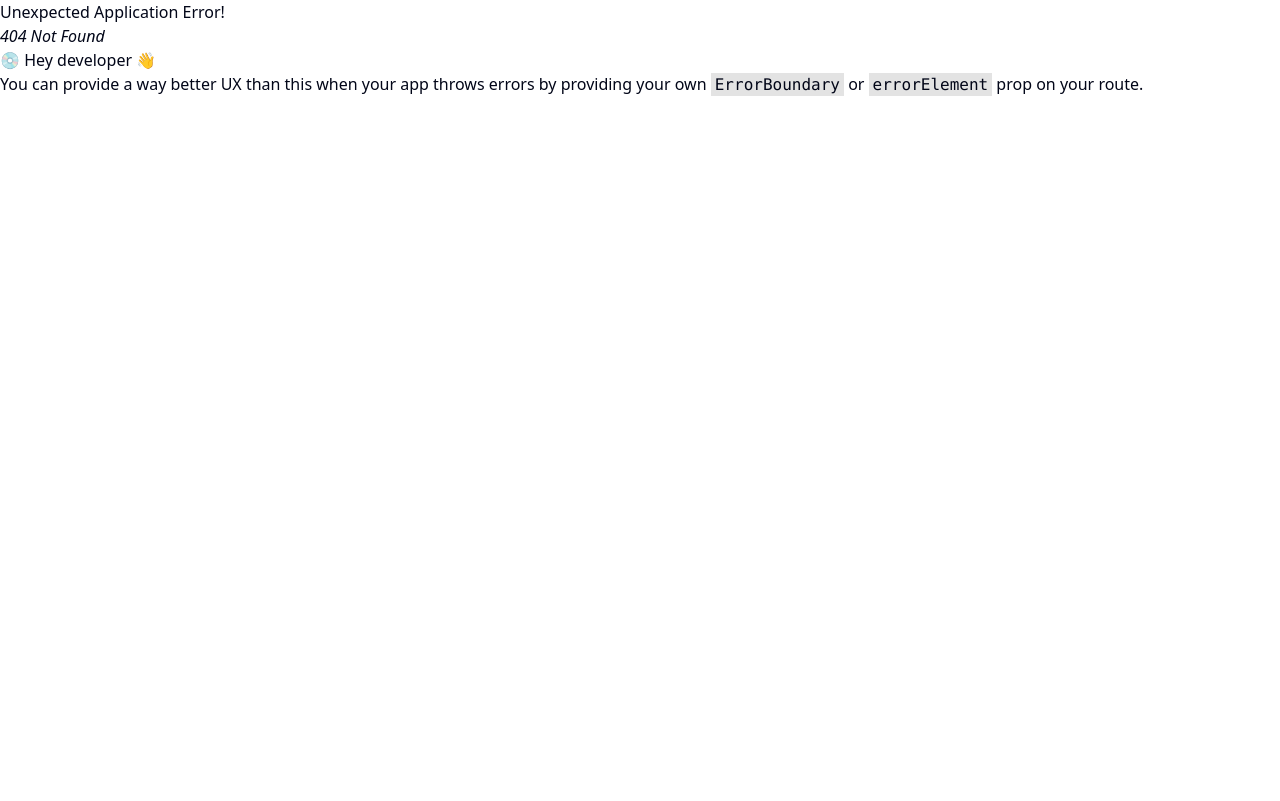
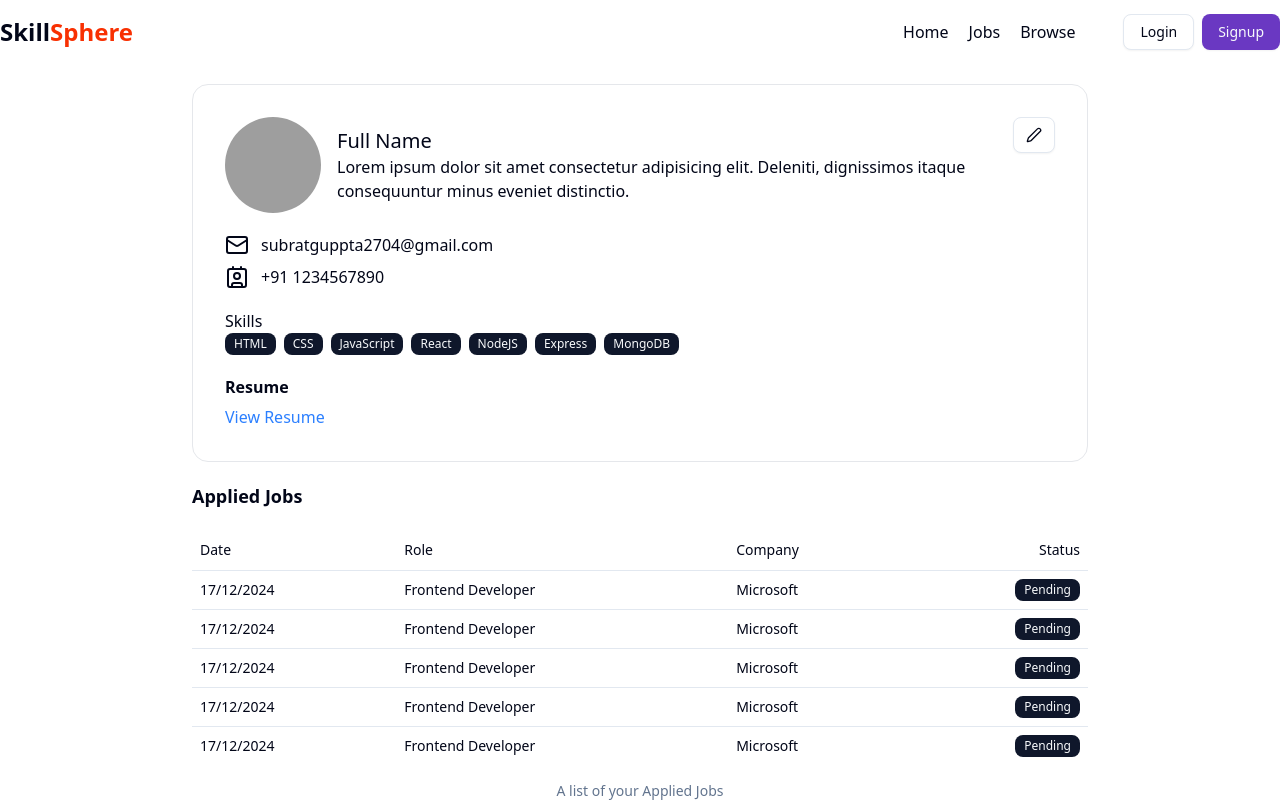
Before and after one commit to subratgupta2704/Skill-Sphere, a React (Vite) app in the folder frontend/: page /profile in a window 1280 px wide. Before the commit this address had no page. Built offline with nearby package versions, Linux system fonts and the light colour scheme; grey boxes are pictures that could not be loaded.

Commit message:
Profile Page Created

```diff
--- a/frontend/src/App.jsx
+++ b/frontend/src/App.jsx
@@ -4,6 +4,7 @@ import Login from "./screens/Login";
 import Home from "./screens/Home";
 import Jobs from "./screens/Jobs";
 import Browse from "./screens/Browse";
+import Profile from "./screens/Profile";
 
 const appRouter = createBrowserRouter([
   {
@@ -26,6 +27,10 @@ const appRouter = createBrowserRouter([
     path: "/browse",
     element: <Browse />,
   },
+  {
+    path: "/profile",
+    element: <Profile />,
+  },
 ]);
 
 function App() {
--- /dev/null
+++ b/frontend/src/components/AppliedJobsTable.jsx
@@ -0,0 +1,43 @@
+import React from "react";
+import {
+  Table,
+  TableBody,
+  TableCaption,
+  TableCell,
+  TableHead,
+  TableHeader,
+  TableRow,
+} from "./ui/table";
+import { Badge } from "./ui/badge";
+
+const AppliedJobsTable = () => {
+  return (
+    <div>
+      <Table>
+        <TableCaption>A list of your Applied Jobs</TableCaption>
+        <TableHeader>
+          <TableRow>
+            <TableHead>Date</TableHead>
+            <TableHead>Role</TableHead>
+            <TableHead>Company</TableHead>
+            <TableHead className="text-right">Status</TableHead>
+          </TableRow>
+        </TableHeader>
+        <TableBody>
+          {[1, 2, 3, 4, 5].map((item, index) => (
+            <TableRow key={index}>
+              <TableCell>17/12/2024</TableCell>
+              <TableCell>Frontend Developer</TableCell>
+              <TableCell>Microsoft</TableCell>
+              <TableCell className="text-right">
+                <Badge>Pending</Badge>
+              </TableCell>
+            </TableRow>
+          ))}
+        </TableBody>
+      </Table>
+    </div>
+  );
+};
+
+export default AppliedJobsTable;
--- a/frontend/src/components/CategoryCarousel.jsx
+++ b/frontend/src/components/CategoryCarousel.jsx
@@ -27,7 +27,7 @@ const CategoryCarousel = () => {
       <Carousel className="w-full max-w-xl mx-auto my-20 ">
         <CarouselContent>
           {category.map((cat, index) => (
-            <CarouselItem className="md:basis-1/2 lg-basis-1/3">
+            <CarouselItem className="md:basis-1/2 lg-basis-1/3" key={index}>
               <Button variant="outline" className="rounded-full">
                 {cat}
               </Button>
--- a/frontend/src/components/LatestJobs.jsx
+++ b/frontend/src/components/LatestJobs.jsx
@@ -11,7 +11,7 @@ const LatestJobs = () => {
       </h1>
       <div className="grid grid-cols-3 gap-4 my-5">
         {randomJobs.slice(0, 6).map((item, index) => (
-          <LatestJobCards />
+          <LatestJobCards key={index}/>
         ))}
       </div>
     </div>
--- a/frontend/src/components/Navbar.jsx
+++ b/frontend/src/components/Navbar.jsx
@@ -8,9 +8,10 @@ import {
 import { Button } from "@/components/ui/button";
 import { Avatar, AvatarImage } from "@/components/ui/avatar";
 import { User2, LogOut } from "lucide-react";
+import { useSelector } from "react-redux";
 
 const Navbar = () => {
-  const user = false; // Replace with actual user authentication logic
+  const { user } = useSelector((store) => store.auth);
   return (
     <div className="bg-white">
       <div className="flex items-center justify-between mx-auto max-w-7xl h-16">
@@ -71,7 +72,9 @@ const Navbar = () => {
                   <div classsName="flex flex-col my-2 text-gray-600">
                     <div className="flex w-fit items-center gap-2 cursor-pointer">
                       <User2 />
-                      <Button variant="link">View profile</Button>
+                      <Button variant="link">
+                        <Link to="/profile">View profile</Link>
+                      </Button>
                     </div>
                     <div className="flex w-fit items-center gap-2 cursor-pointer">
                       <LogOut />
--- /dev/null
+++ b/frontend/src/components/ui/table.jsx
@@ -0,0 +1,121 @@
+import * as React from "react"
+
+import { cn } from "@/lib/utils"
+
+function Table({
+  className,
+  ...props
+}) {
+  return (
+    <div data-slot="table-container" className="relative w-full overflow-x-auto">
+      <table
+        data-slot="table"
+        className={cn("w-full caption-bottom text-sm", className)}
+        {...props} />
+    </div>
+  );
+}
+
+function TableHeader({
+  className,
+  ...props
+}) {
+  return (
+    <thead
+      data-slot="table-header"
+      className={cn("[&_tr]:border-b", className)}
+      {...props} />
+  );
+}
+
+function TableBody({
+  className,
+  ...props
+}) {
+  return (
+    <tbody
+      data-slot="table-body"
+      className={cn("[&_tr:last-child]:border-0", className)}
+      {...props} />
+  );
+}
+
+function TableFooter({
+  className,
+  ...props
+}) {
+  return (
+    <tfoot
+      data-slot="table-footer"
+      className={cn("bg-muted/50 border-t font-medium [&>tr]:last:border-b-0", className)}
+      {...props} />
+  );
+}
+
+function TableRow({
+  className,
+  ...props
+}) {
+  return (
+    <tr
+      data-slot="table-row"
+      className={cn(
+        "hover:bg-muted/50 data-[state=selected]:bg-muted border-b transition-colors",
+        className
+      )}
+      {...props} />
+  );
+}
+
+function TableHead({
+  className,
+  ...props
+}) {
+  return (
+    <th
+      data-slot="table-head"
+      className={cn(
+        "text-foreground h-10 px-2 text-left align-middle font-medium whitespace-nowrap [&:has([role=checkbox])]:pr-0 [&>[role=checkbox]]:translate-y-[2px]",
+        className
+      )}
+      {...props} />
+  );
+}
+
+function TableCell({
+  className,
+  ...props
+}) {
+  return (
+    <td
+      data-slot="table-cell"
+      className={cn(
+        "p-2 align-middle whitespace-nowrap [&:has([role=checkbox])]:pr-0 [&>[role=checkbox]]:translate-y-[2px]",
+        className
+      )}
+      {...props} />
+  );
+}
+
+function TableCaption({
+  className,
+  ...props
+}) {
+  return (
+    <caption
+      data-slot="table-caption"
+      className={cn("text-muted-foreground mt-4 text-sm", className)}
+      {...props} />
+  );
+}
+
+export {
+  Table,
+  TableHeader,
+  TableBody,
+  TableFooter,
+  TableHead,
+  TableRow,
+  TableCell,
+  TableCaption,
+}
--- a/frontend/src/redux/authSlice.js
+++ b/frontend/src/redux/authSlice.js
@@ -4,14 +4,18 @@ const authSlice = createSlice({
   name: "auth",
   initialState: {
     loading: false,
+    user: null,
   },
   reducers: {
     //actions
     setLoading: (state, action) => {
       state.loading = action.payload;
     },
+    setUser: (state, action) => {
+      state.user = action.payload;
+    },
   },
 });
 
-export const { setLoading } = authSlice.actions;
+export const { setLoading, setUser } = authSlice.actions;
 export default authSlice.reducer;
--- a/frontend/src/screens/Login.jsx
+++ b/frontend/src/screens/Login.jsx
@@ -12,6 +12,7 @@ import axios from "axios";
 import { useDispatch, useSelector } from "react-redux";
 import { Loader2 } from "lucide-react";
 import { setLoading } from "../redux/authSlice";
+import { setUser } from "../redux/authSlice";
 
 const Login = () => {
   const [input, setInput] = useState({
@@ -39,6 +40,7 @@ const Login = () => {
         withCredentials: true,
       });
       if (res.data.success) {
+        dispatch(setUser(res.data.user));
         toast.success(res.data.message);
         navigate("/");
       } else {
@@ -46,7 +48,6 @@ const Login = () => {
       }
     } catch (error) {
       console.error("Error while logging in user", error);
-      toast.error(error.response.data.message);
     } finally {
       dispatch(setLoading(false));
     }
@@ -75,7 +76,7 @@ const Login = () => {
             <Label className="mb-2 block">Password</Label>
             <Input
               type="password"
-              placeholder="Create a strong password."
+              placeholder="Enter your password."
               value={input.password}
               name="password"
               onChange={changeEventHandler}
--- /dev/null
+++ b/frontend/src/screens/Profile.jsx
@@ -0,0 +1,93 @@
+import Navbar from "@/components/Navbar";
+import { Avatar, AvatarImage } from "@/components/ui/avatar";
+import { Contact, Mail, Pen } from "lucide-react";
+import React from "react";
+import { Button } from "@/components/ui/button";
+import { Badge } from "@/components/ui/badge";
+import { Label } from "@/components/ui/label";
+import AppliedJobsTable from "@/components/AppliedJobsTable";
+
+const skills = [
+  "HTML",
+  "CSS",
+  "JavaScript",
+  "React",
+  "NodeJS",
+  "Express",
+  "MongoDB",
+];
+
+const isResume = true;
+
+const Profile = () => {
+  return (
+    <div>
+      <Navbar />
+      <div className="max-w-4xl mx-auto bg-white border border-gray-200 rounded-2xl my-5 p-8">
+        <div className="flex justify-between">
+          <div className="flex items-center gap-4">
+            <Avatar className="h-24 w-24">
+              <AvatarImage
+                src="https://www.shutterstock.com/image-vector/circle-line-simple-design-logo-600nw-2174926871.jpg"
+                alt="Profile"
+              />
+            </Avatar>
+            <div>
+              <h1 className="font-medium text-xl">Full Name</h1>
+              <p>
+                Lorem ipsum dolor sit amet consectetur adipisicing elit.
+                Deleniti, dignissimos itaque consequuntur minus eveniet
+                distinctio.
+              </p>
+            </div>
+          </div>
+          <Button className="text-right" variant="outline">
+            <Pen />
+          </Button>
+        </div>
+        <div className="my-5">
+          <div className="flex items-center gap-3 my-2">
+            {" "}
+            <Mail />
+            <span>subratguppta2704@gmail.com</span>
+          </div>
+          <div className="flex items-center gap-3 my-2">
+            {" "}
+            <Contact />
+            <span>+91 1234567890</span>
+          </div>
+        </div>
+        <div className="my-5">
+          <h1>Skills</h1>
+          <div className="flex items-center gap-2">
+            {skills.length != 0 ? (
+              skills.map((skill, index) => <Badge key={index}>{skill}</Badge>)
+            ) : (
+              <span>No Skills Added</span>
+            )}
+          </div>
+        </div>
+        <div className="grid w-full max--w-sm items-center gap-1.5">
+          <Label className="text-md font-bold">Resume</Label>
+          {isResume ? (
+            <a
+              href="https://drive.google.com/file/d/1tJ3r8lX0w8KxQj5E4h4f4f4f4f4/view?usp=sharing"
+              target="_blank"
+              className="text-blue-500 w-full hover:underline cursor-pointer"
+            >
+              View Resume
+            </a>
+          ) : (
+            <span>No Resume Added</span>
+          )}
+        </div>
+      </div>
+      <div className="max-w-4xl mx-auto bg-white rounded-2xl">
+        <h1 className="font-bold text-lg my-5">Applied Jobs</h1>
+        <AppliedJobsTable />
+      </div>
+    </div>
+  );
+};
+
+export default Profile;
```
